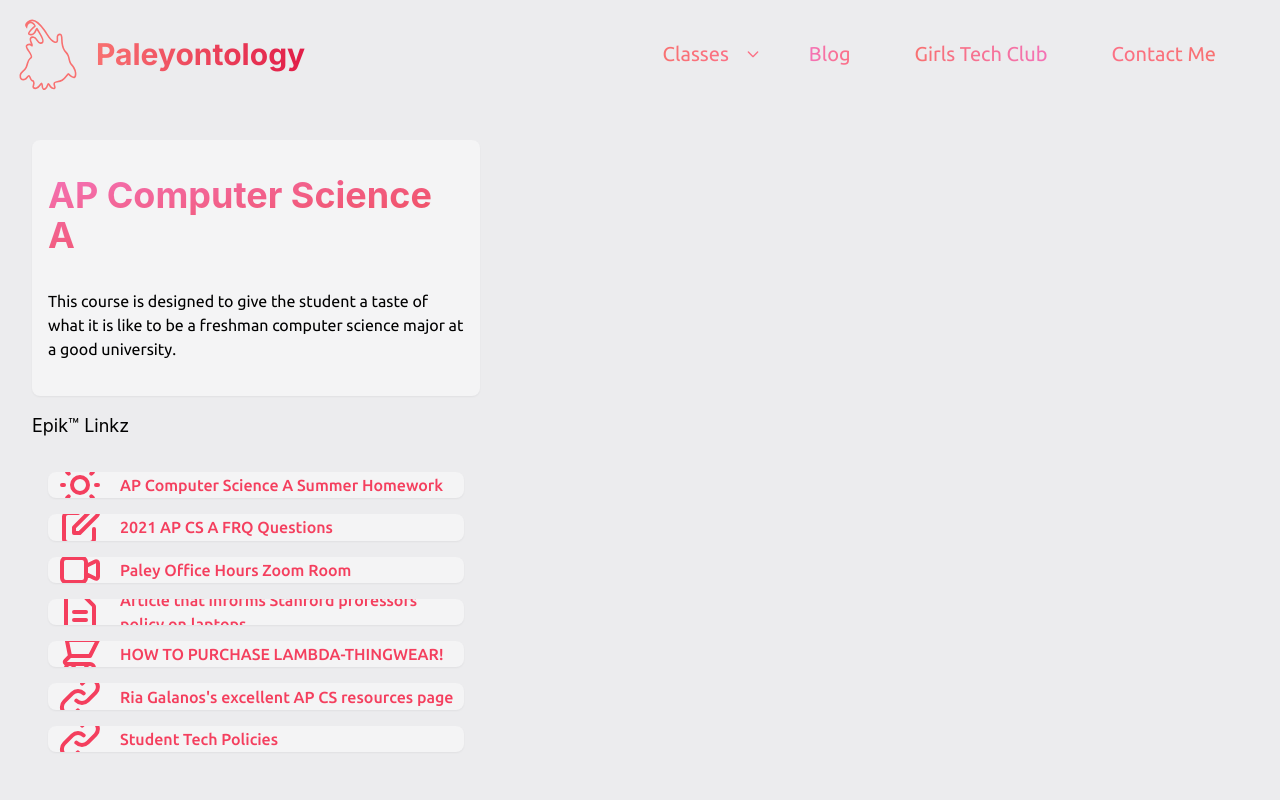
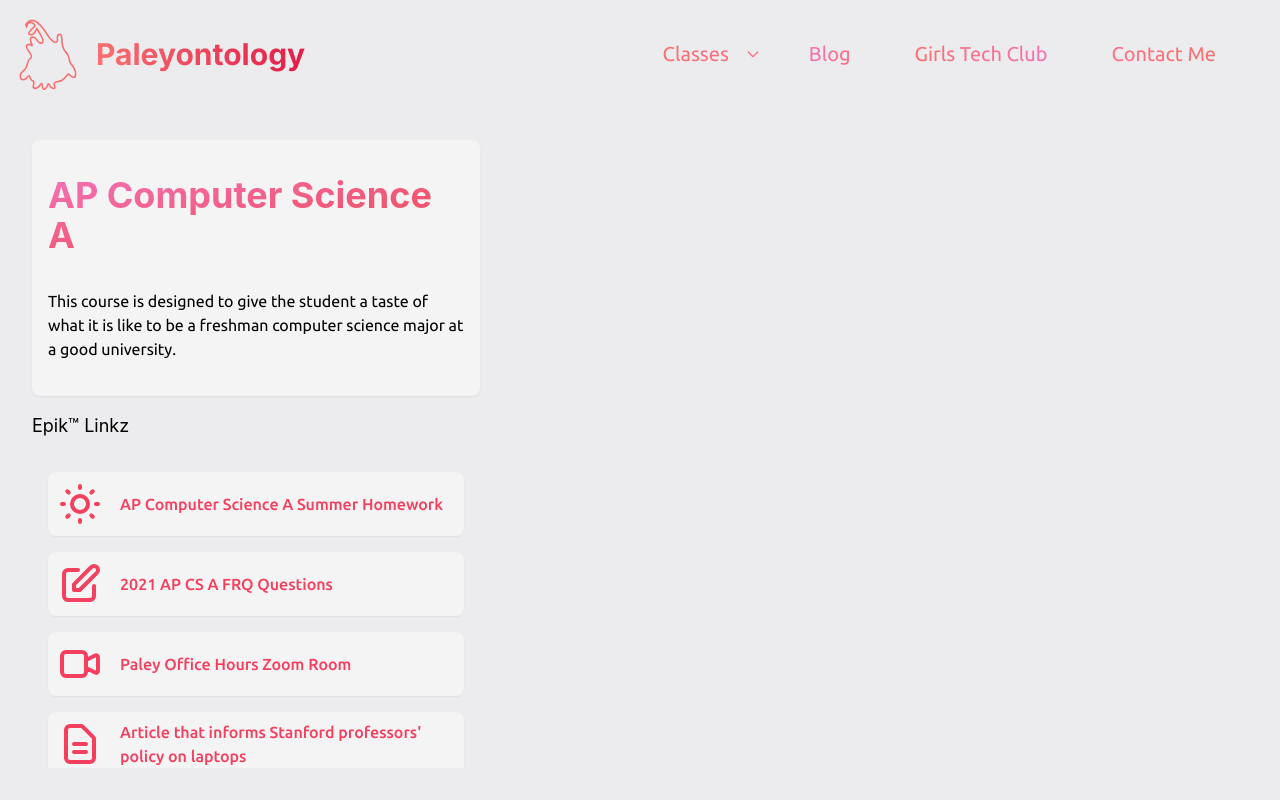
Before and after one commit to icedTet/Paleontology-v2, a Next.js app: page /classes/apcsa in a window 1280 px wide. Built offline with nearby package versions, Linux system fonts and the light colour scheme; a web font is replaced by a local one.

Commit message:
fixed linked items squished in order to try to stay on page

```diff
--- a/components/Assets/LinkItem.tsx
+++ b/components/Assets/LinkItem.tsx
@@ -27,7 +27,7 @@ export const LinkItem = (props: {
   return (
     <Link href={props.path}>
       <div
-        className={`hoverablecard font-medium font-ubuntu text-base group transition-all duration-500 cursor-pointer w-full rounded-lg dark:bg-gray-750  bg-gray-100 p-2 flex flex-row items-center justify-center gap-4 relative overflow-hidden`}
+        className={`hoverablecard font-medium font-ubuntu text-base group transition-all duration-500 cursor-pointer w-full rounded-lg dark:bg-gray-750  bg-gray-100 p-2 flex flex-row items-center justify-center gap-4 relative overflow-hidden flex-shrink-0`}
       >
         <div
           className={`w-full h-full absolute top-0 left-0 bg-gradient-to-r from-rose-700 to-pink-600 opacity-0 dark:group-hover:opacity-30 group-hover:opacity-60 z-10 transition-all`}
```
